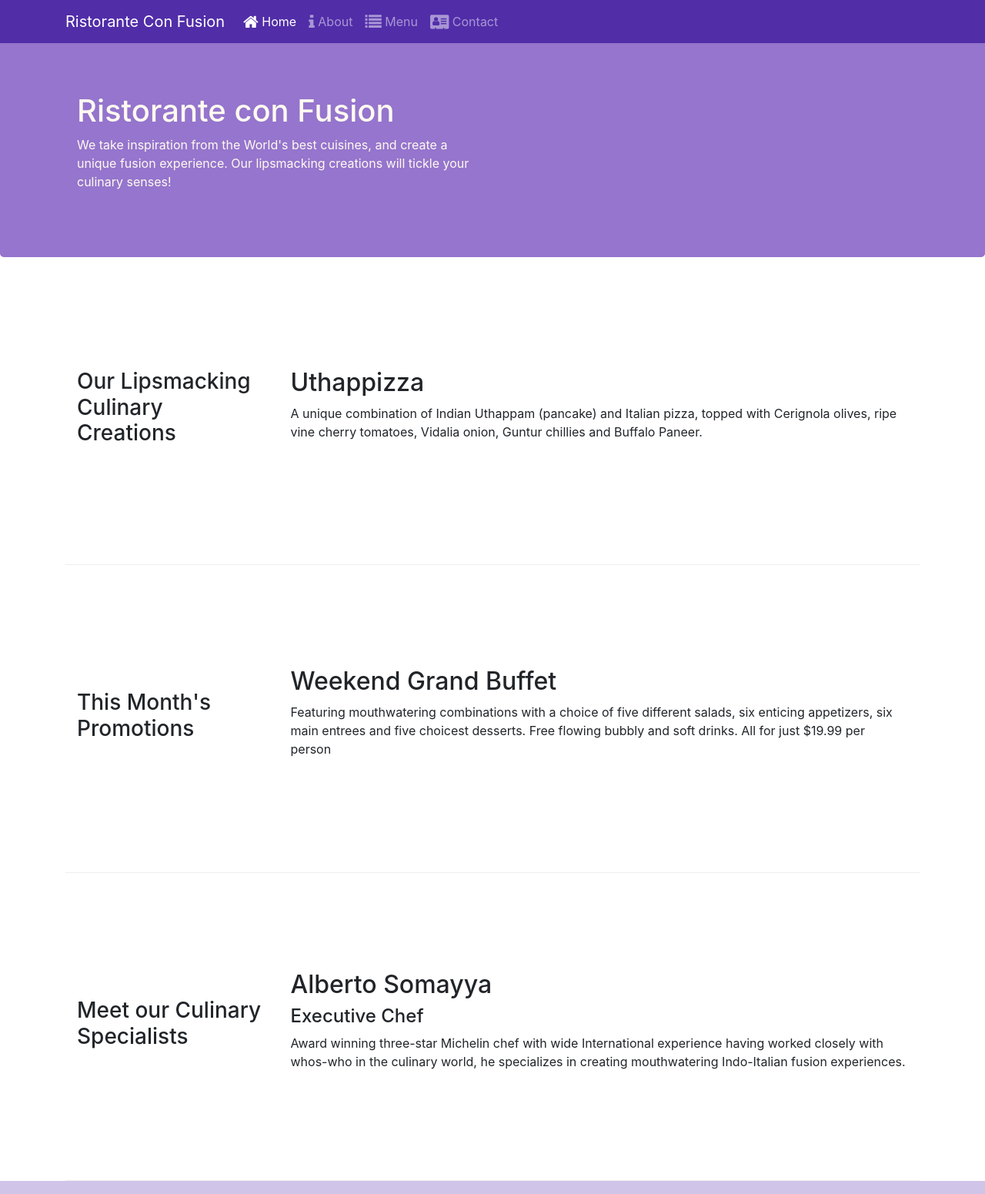
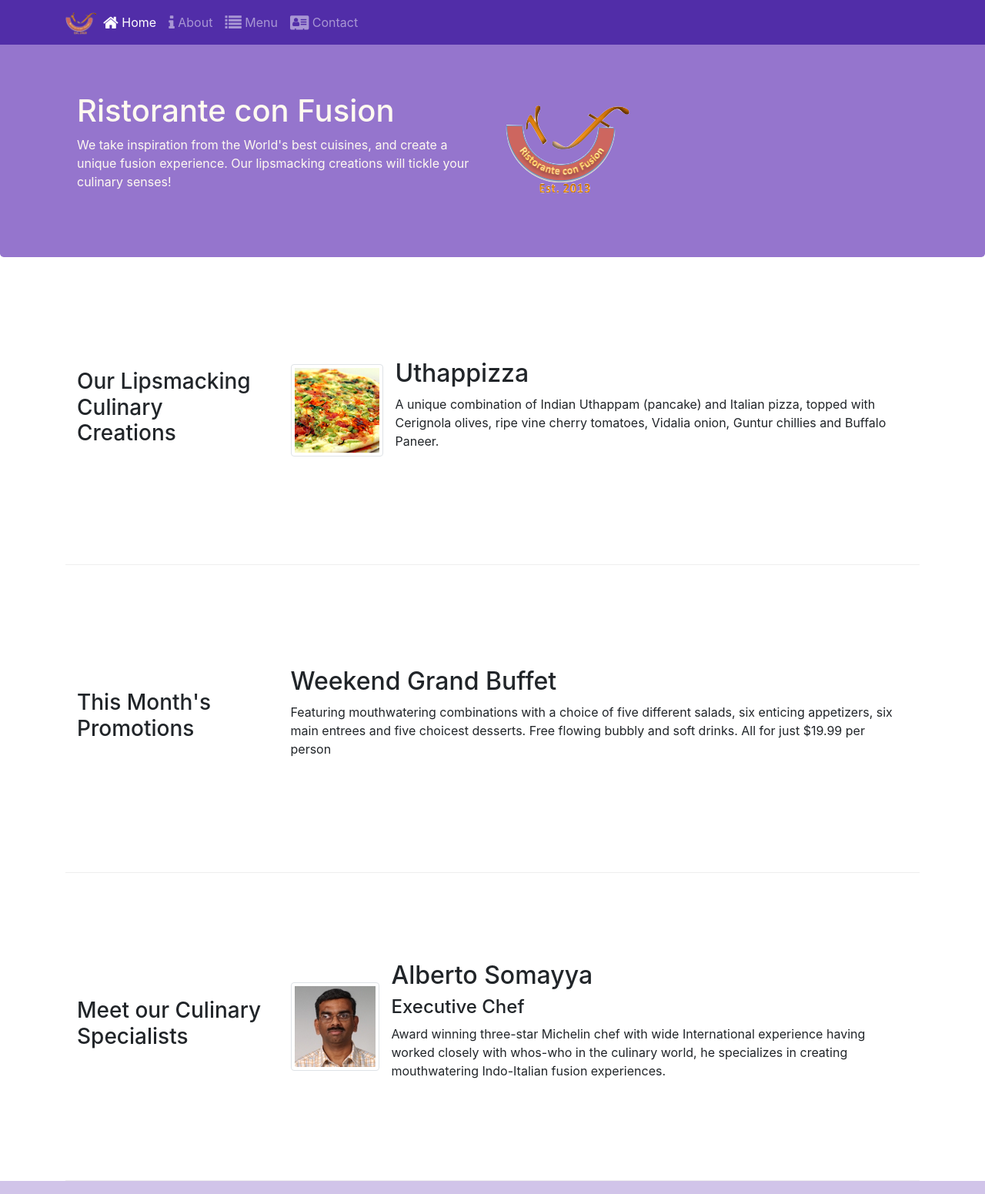
Before and after one commit to NDDT-B5/angular-training, a website: page index.html in a window 1280 px wide. Shown: the top 1551 px of the page at 77% size. Drawn offline with nearby package versions, Linux system fonts and the light colour scheme.

Commit message:
Images and Media

```diff
--- a/index.html
+++ b/index.html
@@ -23,7 +23,7 @@
 			<button class="navbar-toggler" type="button" data-toggle="collapse" data-target="#Navbar">
 				<span class="navbar-toggler-icon"></span>
 			</button>
-			<a class="navbar-brand" href="#">Ristorante Con Fusion</a>
+			<a class="navbar-brand mr-auto" href="#"><img src="img/logo.png" height="30" width="41"></a>
 		    <div class="collapse navbar-collapse" id="Navbar">
                 <ul class="navbar-nav mr-auto">
                     <li class="nav-item active"><a class="nav-link" href="#"><span class="fa fa-home fa-lg"></span> Home</a></li>
@@ -42,8 +42,9 @@
 					<h1>Ristorante con Fusion</h1>
 					<p>We take inspiration from the World's best cuisines, and create a unique fusion experience. Our lipsmacking creations will tickle your culinary senses!</p>
 				</div class="col col-sm col-md">
-				<div>
-				</div>
+				<div class="col-12 col-sm align-self-center">
+                    <img src="img/logo.png" class="img-fluid">
+                </div>
 			</div>
 		</div>
     </header>
@@ -54,9 +55,18 @@
                 <h3>Our Lipsmacking Culinary Creations</h3>
             </div>
             <div class="col col-sm col-md">
-                <h2>Uthappizza</h2>
-                <p class="d-none d-sm-block">A unique combination of Indian Uthappam (pancake) and Italian pizza, topped with Cerignola olives, ripe vine cherry tomatoes, Vidalia onion, Guntur chillies and Buffalo Paneer.</p>
-            </div>
+                <div class="media">
+                    <img class="d-flex mr-3 img-thumbnail align-self-center"
+                            src="img/uthappizza.png" alt="Uthappizza">
+                    <div class="media-body">
+                        <h2 class="mt-0">Uthappizza</h2>
+                        <p class="d-none d-sm-block">A unique combination of Indian Uthappam (pancake) and
+                            Italian pizza, topped with Cerignola olives, ripe vine
+                            cherry tomatoes, Vidalia onion, Guntur chillies and
+                            Buffalo Paneer.</p>
+                    </div>
+                </div>
+			</div>
         </div>
 
 
@@ -75,10 +85,20 @@
                 <h3>Meet our Culinary Specialists</h3>
             </div>
             <div class="col col-sm col-md">
-                <h2>Alberto Somayya</h2>
-                <h4>Executive Chef</h4>
-                <p class="d-none d-sm-block">Award winning three-star Michelin chef with wide International experience having worked closely with whos-who in the culinary world, he specializes in creating mouthwatering Indo-Italian fusion experiences. </p>
-            </div>
+				<div class="media">
+                    <img class="d-flex mr-3 img-thumbnail align-self-center"
+                            src="img/alberto.png" alt="Alberto Somayya">
+                    <div class="media-body">
+                        <h2 class="mt-0">Alberto Somayya</h2>
+                        <h4>Executive Chef</h4>
+                        <p class="d-none d-sm-block">Award winning three-star Michelin chef with wide
+                            International experience having worked closely with
+                            whos-who in the culinary world, he specializes in
+                            creating mouthwatering Indo-Italian fusion experiences.
+                            </p>
+                    </div>
+                </div>
+			</div>
         </div>
     </div>
 
```
Also changed, not shown: aboutus.html (+1 -1 lines), contactus.html (+1 -1 lines), img/alberto.png (added), img/buffet.png (added), img/logo.png (added), img/uthappizza.png (added), 1 other file.
